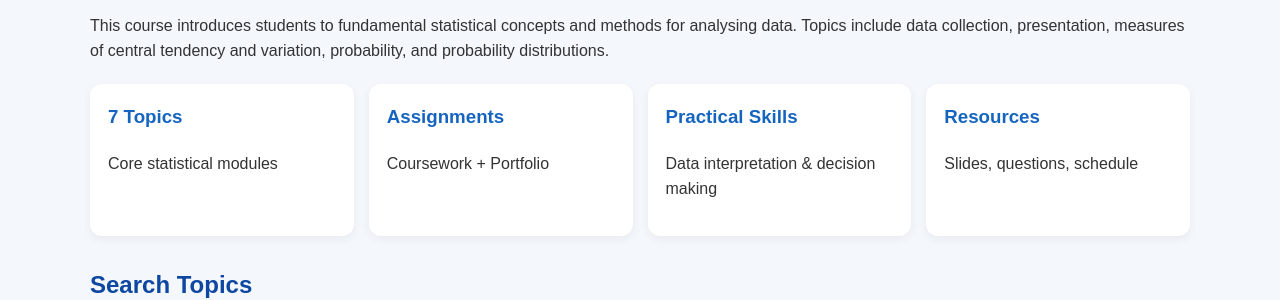
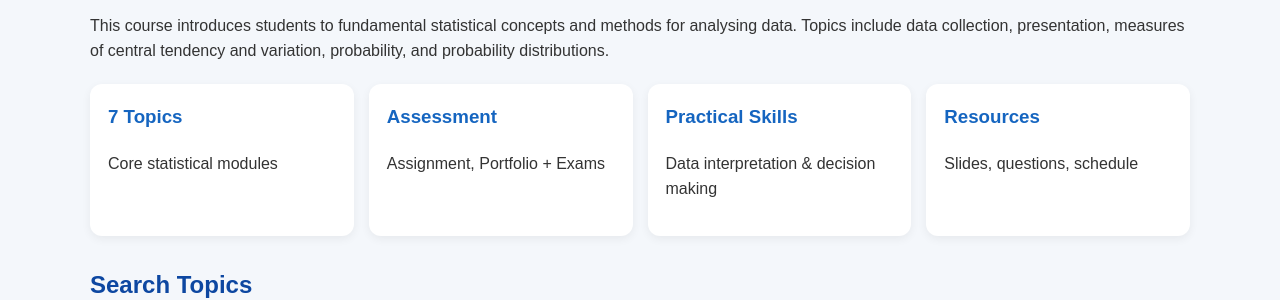
Before and after one commit to FomeA/FomeA.github.io, a Jekyll site: the page _teaching/qms101/index.html, which Jekyll copies as it is, in a window 1280 px wide. Shown: the part 222-522 px from the top of the page. Built offline with Jekyll 4.4.1, drawn with Linux system fonts in a browser that asks for light colours.

Commit message:
Update index.html

```diff
--- a/_teaching/qms101/index.html
+++ b/_teaching/qms101/index.html
@@ -132,8 +132,8 @@ probability, and probability distributions.
 </div>
 
 <div class="card">
-<h3>Assignments</h3>
-<p>Coursework + Portfolio</p>
+<h3>Assessment</h3>
+<p>Assignment, Portfolio + Exams </p>
 </div>
 
 <div class="card">
```
